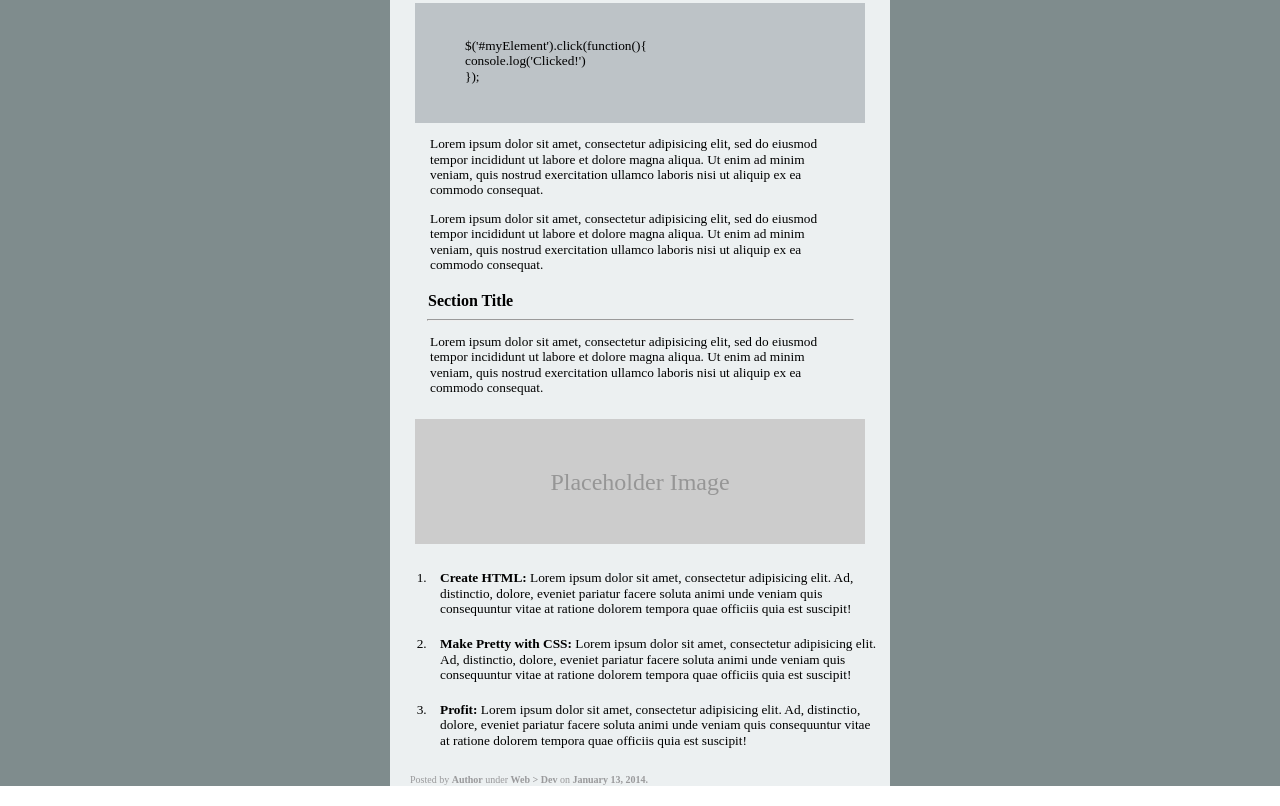
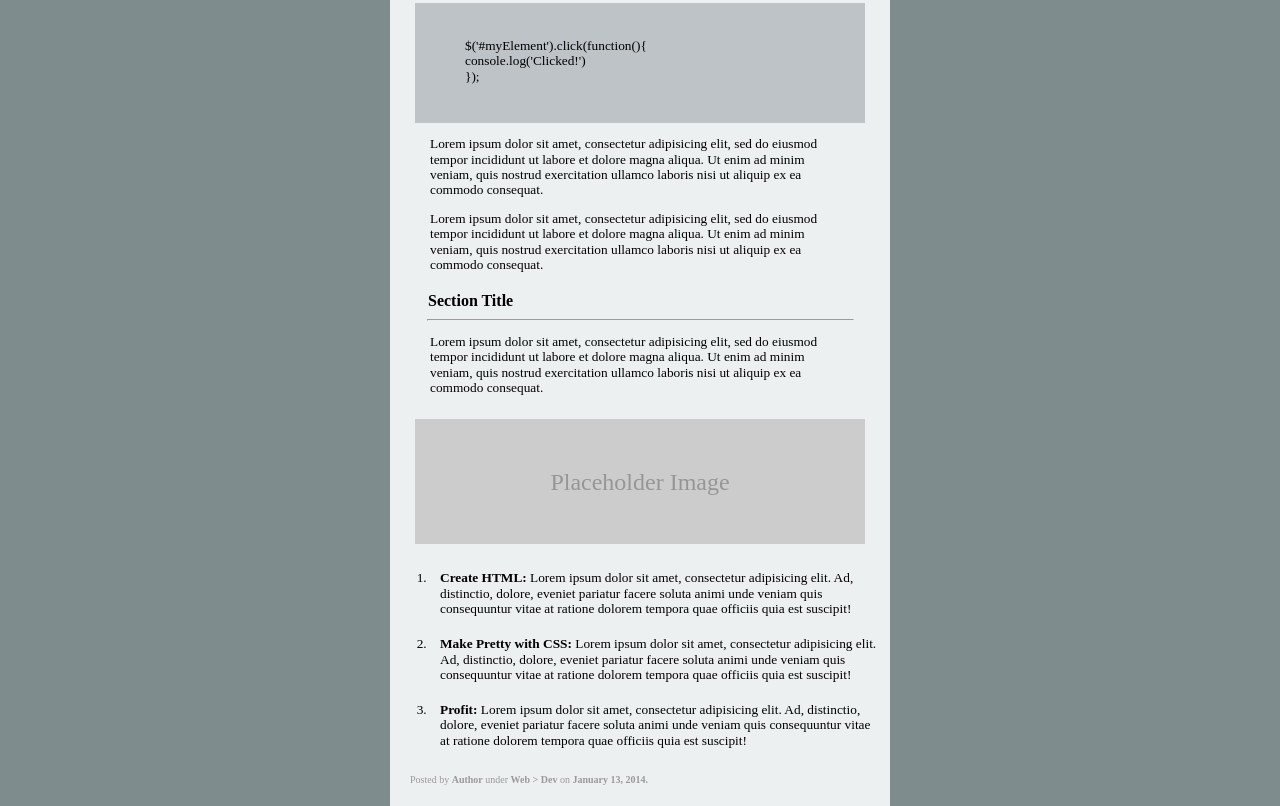
Before and after one commit to roymcfarland/refactoru-making-it-real, a plain HTML site: page index.html in a window 1280 px wide. Shown: the part 1021-1827 px from the top of the page. Drawn offline with nearby package versions, Linux system fonts and the light colour scheme.

Commit message:
squished bugs

```diff
--- a/index.html
+++ b/index.html
@@ -144,7 +144,9 @@
 				<div class="author-tag">
 					Posted by <b>Author</b> under <b>Web > Dev</b> on <b>January 13, 2014.</b>
 				</div>
-<!--
+
+				<div></div>
+ <!--
 				<h3>Comments</h3>
 
 				<form>
@@ -171,7 +173,7 @@
       				</fieldset>
       				<input type="submit" class="big-ass-button">
 				</form>
- -->
+-->
 			</div>
 
 		</div>
--- a/main.css
+++ b/main.css
@@ -144,5 +144,5 @@ ol li {
 .author-tag {
 	color: #99999B;
 	font-size: x-small;
-	padding: 0px 20px;
+	padding: 0px 20px 20px 20px;
 }
```
